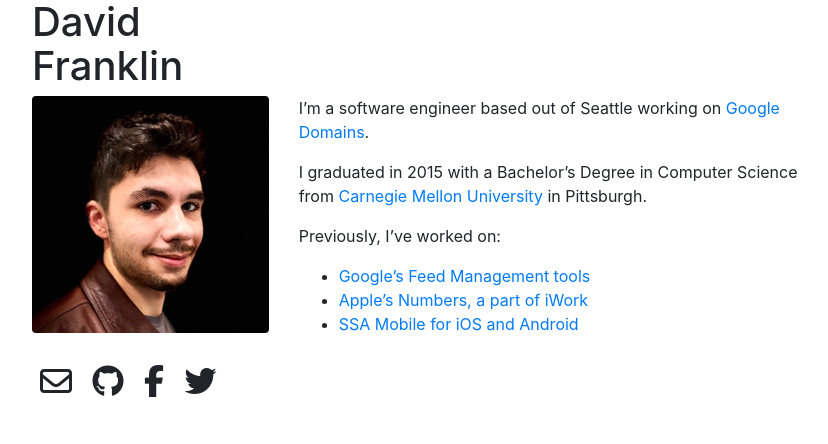
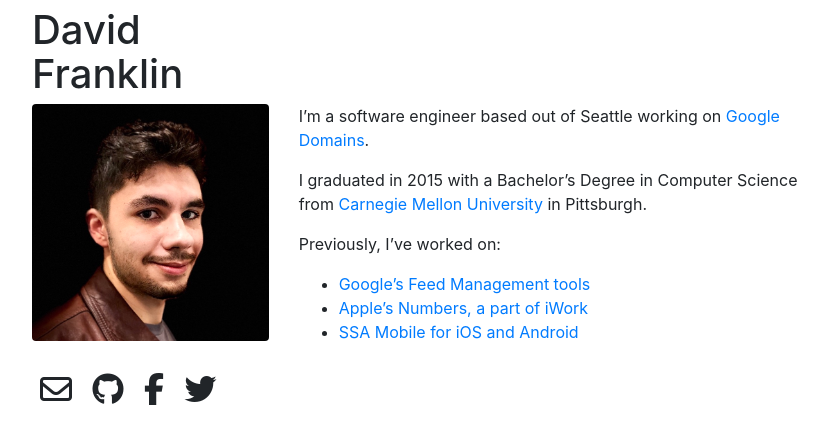
Before and after one commit to dgfranklin/franklin.dev, a Jekyll site: the page built from index.md, in a window 1280 px wide. Shown: the top 444 px of the page, without its empty margins (223-1051 px from the left). Built offline with Jekyll 4.4.1, drawn with Linux system fonts in a browser that asks for light colours; nearby versions of some CDN libraries.

Commit message:
Add a margin to the top of the page

```diff
--- a/_sass/vipism.scss
+++ b/_sass/vipism.scss
@@ -1,3 +1,4 @@
+$margin-sm: 8px;
 .home {
     img.profile {
         @media (max-width: 576px) {
@@ -7,7 +8,7 @@
 }
 
 body {
-    margin: auto;
+    margin: $margin-sm auto;
     max-width: 800px;
 }
 
@@ -15,7 +16,7 @@ body {
     .social {
         .fa {
             color: #212529;
-            margin: 8px
+            margin: $margin-sm;
         }
     }
 }
```
